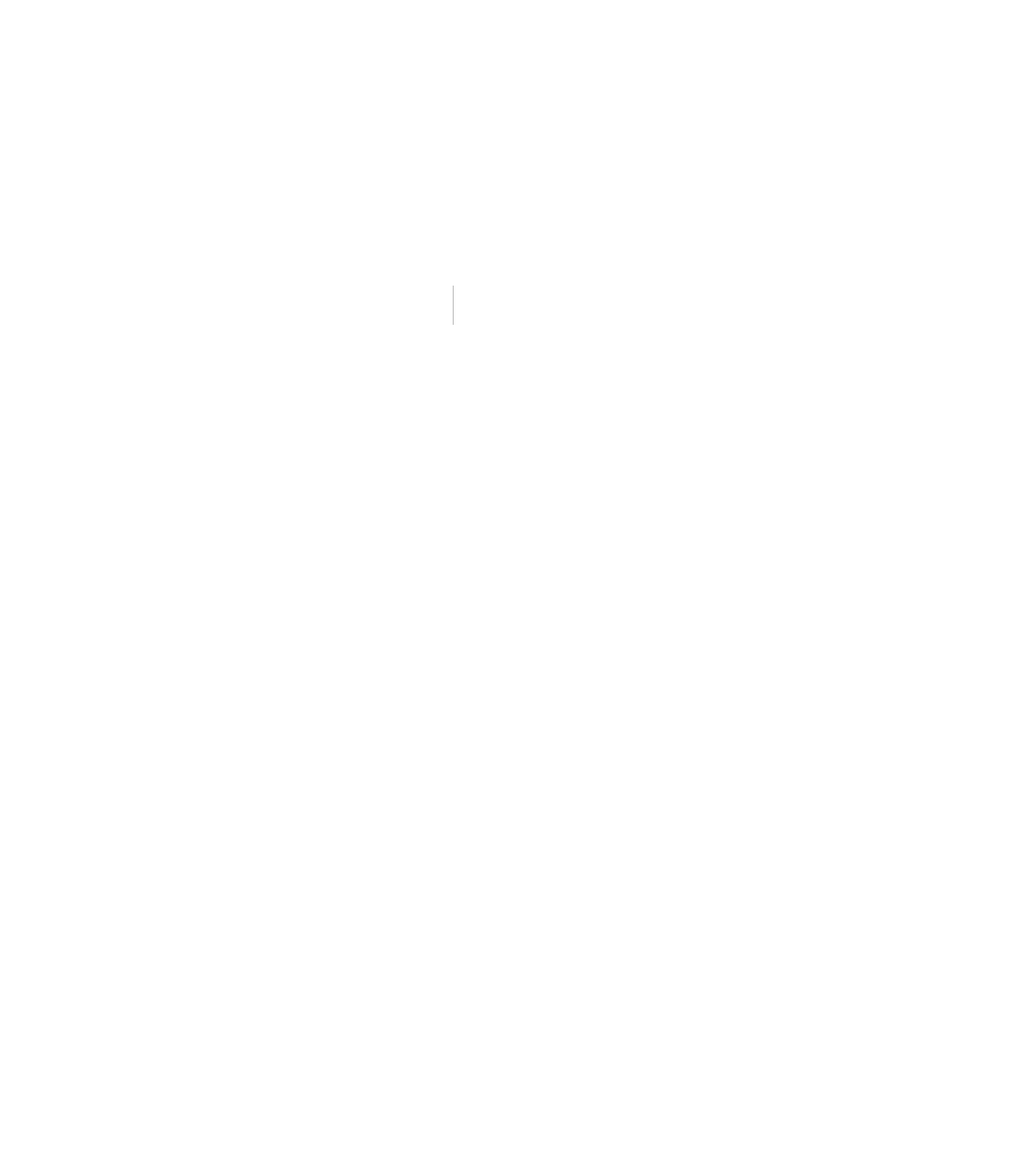
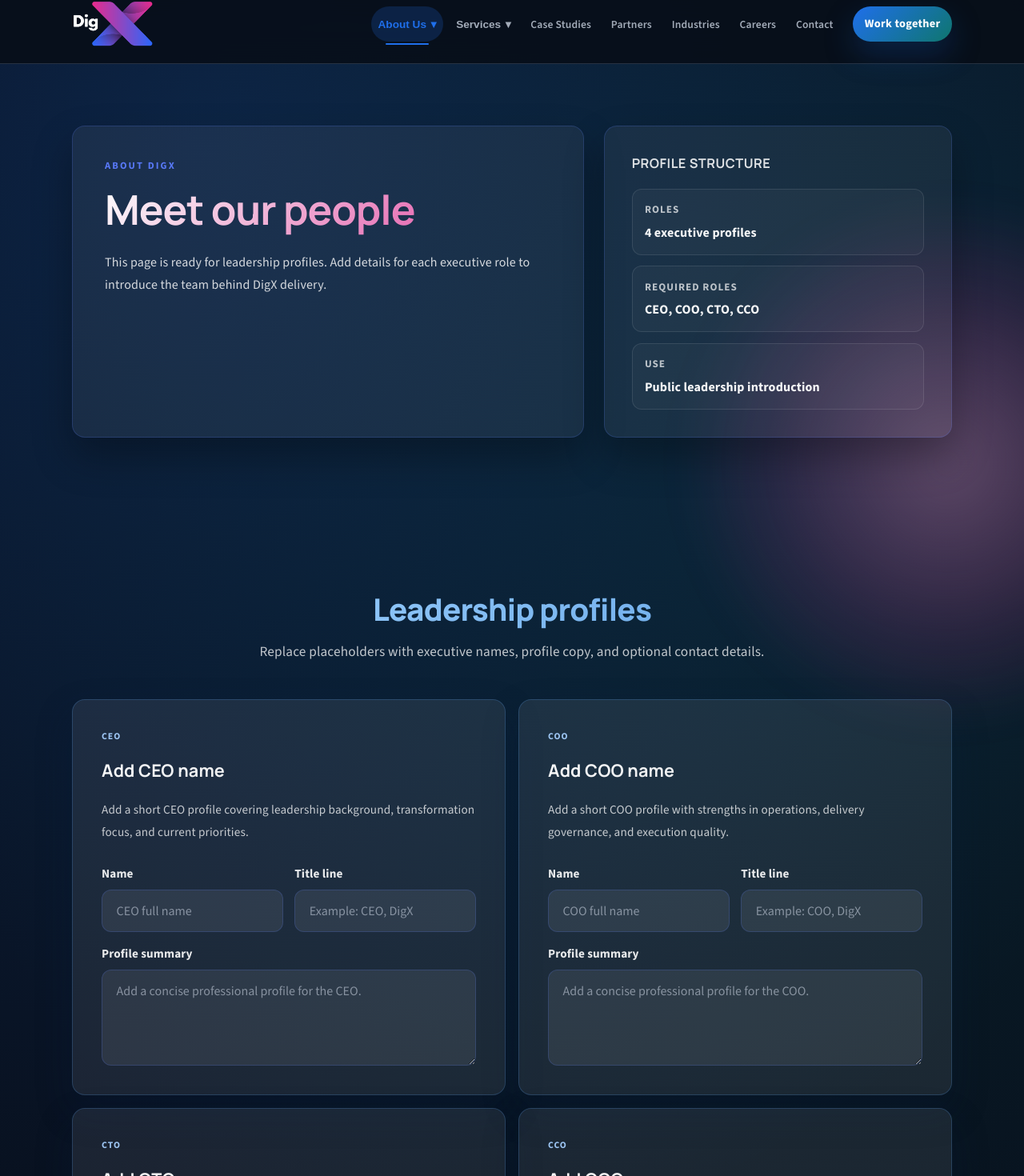
Before and after one commit to woza99/DigX-website, a Next.js app: page /meet-our-people in a window 1280 px wide. Before the commit this address had no page. Shown: the part 19-1489 px from the top of the page at 80% size. Before the commit the page ends 800 px from the top, so only its background shows below. Built offline with nearby package versions, Linux system fonts and the light colour scheme.

Commit message:
Add Meet Our People page and About dropdown navigation

```diff
--- a/src/app/globals.css
+++ b/src/app/globals.css
@@ -1904,6 +1904,23 @@ ol li {
   background-clip: text;
 }
 
+.people-grid {
+  display: grid;
+  grid-template-columns: repeat(2, minmax(0, 1fr));
+  gap: 1rem;
+}
+
+.people-card {
+  min-height: 100%;
+}
+
+.people-fields {
+  margin-top: 0.35rem;
+  display: grid;
+  grid-template-columns: repeat(2, minmax(0, 1fr));
+  gap: 0.9rem;
+}
+
 .service-detail-hero {
   padding-top: 4.5rem;
 }
@@ -2635,6 +2652,8 @@ textarea.input {
   .about-service-grid,
   .about-facts-grid,
   .impact-grid,
+  .people-grid,
+  .people-fields,
   .service-detail-wrap,
   .service-pillars,
   .service-proof,
--- /dev/null
+++ b/src/app/meet-our-people/page.tsx
@@ -0,0 +1,108 @@
+import type { Metadata } from "next";
+import SiteFooter from "@/components/SiteFooter";
+import SiteHeader from "@/components/SiteHeader";
+
+type LeadershipRole = {
+  role: "CEO" | "COO" | "CTO" | "CCO";
+  placeholderName: string;
+  placeholderBio: string;
+};
+
+const leadershipRoles: LeadershipRole[] = [
+  {
+    role: "CEO",
+    placeholderName: "Add CEO name",
+    placeholderBio: "Add a short CEO profile covering leadership background, transformation focus, and current priorities.",
+  },
+  {
+    role: "COO",
+    placeholderName: "Add COO name",
+    placeholderBio: "Add a short COO profile with strengths in operations, delivery governance, and execution quality.",
+  },
+  {
+    role: "CTO",
+    placeholderName: "Add CTO name",
+    placeholderBio: "Add a short CTO profile describing architecture leadership, platform strategy, and technology direction.",
+  },
+  {
+    role: "CCO",
+    placeholderName: "Add CCO name",
+    placeholderBio: "Add a short CCO profile highlighting client leadership, commercial strategy, and partnership growth.",
+  },
+];
+
+export const metadata: Metadata = {
+  title: "Meet Our People | DigX Leadership Team",
+  description: "Meet the DigX leadership team. Add leadership profiles for CEO, COO, CTO, and CCO.",
+};
+
+export default function MeetOurPeoplePage() {
+  return (
+    <>
+      <SiteHeader />
+      <main id="main-content">
+        <section className="section page-hero-section" aria-label="Meet Our People hero">
+          <div className="container page-hero-grid">
+            <div className="page-hero-copy">
+              <p className="page-kicker">About DigX</p>
+              <h1 className="page-headline">Meet our people</h1>
+              <p className="page-subtitle">
+                This page is ready for leadership profiles. Add details for each executive role to introduce the
+                team behind DigX delivery.
+              </p>
+            </div>
+
+            <aside className="page-glance" aria-label="Leadership page guide">
+              <h2 className="page-glance__title">Profile structure</h2>
+              <dl className="page-stats">
+                <div className="page-stat"><dt>Roles</dt><dd>4 executive profiles</dd></div>
+                <div className="page-stat"><dt>Required roles</dt><dd>CEO, COO, CTO, CCO</dd></div>
+                <div className="page-stat"><dt>Use</dt><dd>Public leadership introduction</dd></div>
+              </dl>
+            </aside>
+          </div>
+        </section>
+
+        <section className="section" id="leadership-profiles">
+          <div className="container">
+            <header className="section-header">
+              <h2>Leadership profiles</h2>
+              <p>Replace placeholders with executive names, profile copy, and optional contact details.</p>
+            </header>
+
+            <div className="people-grid" aria-label="Leadership profile cards">
+              {leadershipRoles.map((person) => (
+                <article className="card people-card" key={person.role}>
+                  <p className="card-kicker">{person.role}</p>
+                  <h3 className="card-title">{person.placeholderName}</h3>
+                  <p className="card-body">{person.placeholderBio}</p>
+
+                  <div className="people-fields" aria-label={`${person.role} profile fields`}>
+                    <label className="form-field">
+                      <span className="form-label">Name</span>
+                      <input className="input" type="text" name={`${person.role.toLowerCase()}-name`} placeholder={`${person.role} full name`} />
+                    </label>
+                    <label className="form-field">
+                      <span className="form-label">Title line</span>
+                      <input className="input" type="text" name={`${person.role.toLowerCase()}-title`} placeholder={`Example: ${person.role}, DigX`} />
+                    </label>
+                    <label className="form-field form-field--full">
+                      <span className="form-label">Profile summary</span>
+                      <textarea
+                        className="input"
+                        rows={4}
+                        name={`${person.role.toLowerCase()}-summary`}
+                        placeholder={`Add a concise professional profile for the ${person.role}.`}
+                      />
+                    </label>
+                  </div>
+                </article>
+              ))}
+            </div>
+          </div>
+        </section>
+      </main>
+      <SiteFooter />
+    </>
+  );
+}
--- a/src/components/SiteHeader.tsx
+++ b/src/components/SiteHeader.tsx
@@ -6,6 +6,11 @@ import { useMemo, useState } from "react";
 import { usePathname } from "next/navigation";
 
 type ServiceLink = {
+  href: string;
+  label: string;
+};
+
+type AboutLink = {
   href: string;
   label: string;
 };
@@ -23,6 +28,11 @@ const serviceLinks: ServiceLink[] = [
   { href: "/services", label: "See all services" },
 ];
 
+const aboutLinks: AboutLink[] = [
+  { href: "/meet-our-people", label: "Meet Our People" },
+  { href: "/about", label: "About Us" },
+];
+
 const navLinks: NavLink[] = [
   { href: "/case-studies", label: "Case Studies" },
   { href: "/partners", label: "Partners" },
@@ -36,7 +46,13 @@ const basePath = process.env.NODE_ENV === "production" ? "/DigX-website" : "";
 export default function SiteHeader() {
   const pathname = usePathname();
   const [mobileOpen, setMobileOpen] = useState(false);
+  const [aboutOpen, setAboutOpen] = useState(false);
   const [servicesOpen, setServicesOpen] = useState(false);
+
+  const isAboutActive = useMemo(
+    () => pathname.startsWith("/about") || pathname.startsWith("/meet-our-people"),
+    [pathname],
+  );
 
   const isServicesActive = useMemo(
     () => pathname.startsWith("/services") || serviceLinks.some((link) => link.href !== "/services" && pathname.startsWith(link.href)),
@@ -45,6 +61,7 @@ export default function SiteHeader() {
 
   const closeMenus = () => {
     setMobileOpen(false);
+    setAboutOpen(false);
     setServicesOpen(false);
   };
 
@@ -72,10 +89,27 @@ export default function SiteHeader() {
 
           <nav className={`nav${mobileOpen ? " open" : ""}`} id="primaryNav" aria-label="Primary">
             <ul className="nav-list">
-              <li>
-                <Link className={`nav-link${pathname === "/about" ? " active" : ""}`} href="/about" onClick={closeMenus}>
+              <li className={`nav-item nav-dropdown${aboutOpen ? " open" : ""}`}>
+                <button
+                  className={`nav-dropdown__toggle${isAboutActive ? " active" : ""}`}
+                  aria-haspopup="true"
+                  aria-expanded={aboutOpen ? "true" : "false"}
+                  onClick={() => setAboutOpen((prev) => !prev)}
+                  type="button"
+                >
                   About Us
-                </Link>
+                  <span className="dropdown-icon" aria-hidden="true">▾</span>
+                </button>
+                <ul className="dropdown-menu">
+                  <li className="dropdown-header">About DigX</li>
+                  {aboutLinks.map((link) => (
+                    <li key={link.href}>
+                      <Link className="dropdown-link" href={link.href} onClick={closeMenus}>
+                        {link.label}
+                      </Link>
+                    </li>
+                  ))}
+                </ul>
               </li>
               <li className={`nav-item nav-dropdown${servicesOpen ? " open" : ""}`}>
                 <button
```
